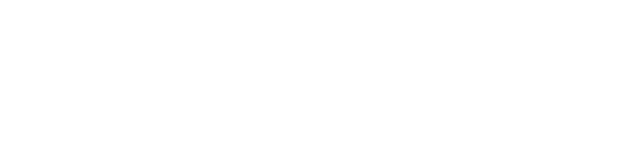
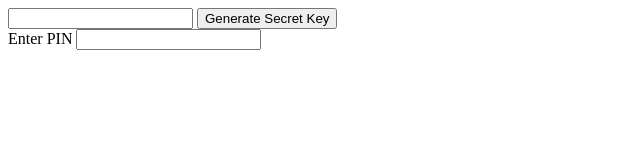
Before and after one commit to razxor/assignment-pin, a plain HTML site: page index.html in a window 1280 px wide. Shown: the whole page, without its empty margins (0-640 px from the left). Drawn offline with Linux system fonts and the light colour scheme.

Commit message:
generate pin structure

```diff
--- a/index.html
+++ b/index.html
@@ -3,9 +3,26 @@
 <head>
     <meta charset="UTF-8">
     <meta name="viewport" content="width=device-width, initial-scale=1.0">
-    <title>Document</title>
+    <title>PIN</title>
+    <link rel="stylesheet" href="css/style.css">
+    <script type="application/javascript" src="js/custom.js"></script>
 </head>
 <body>
+    <div class="container">
+        <div class="section-A">
+            <div class="input-button-wrapper">
+                <input type="number" class="js-pin-output">
+                <button class="js-generate-key">Generate Secret Key</button>
+            </div>
+        </div>
 
+        <div class="section-B">
+            <div class="pin-box">
+                <label for="pin-input">Enter PIN</label>
+                <input type="number" id="pin-input"">
+            </div>
+
+        </div>
+    </div>
 </body>
 </html>
```
